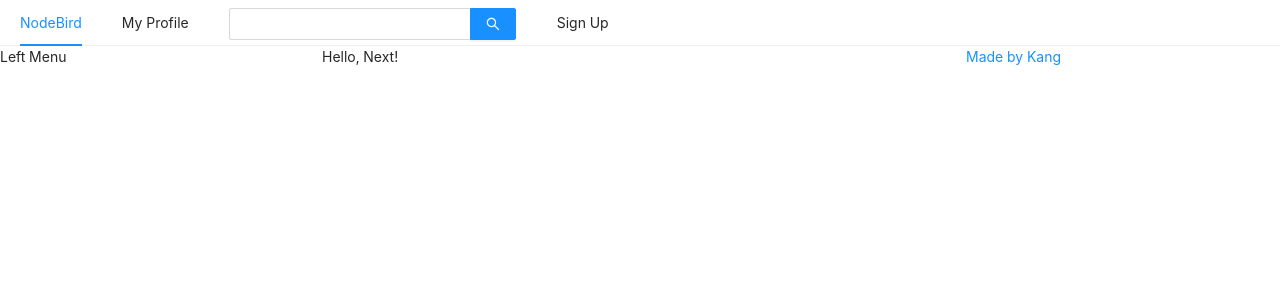
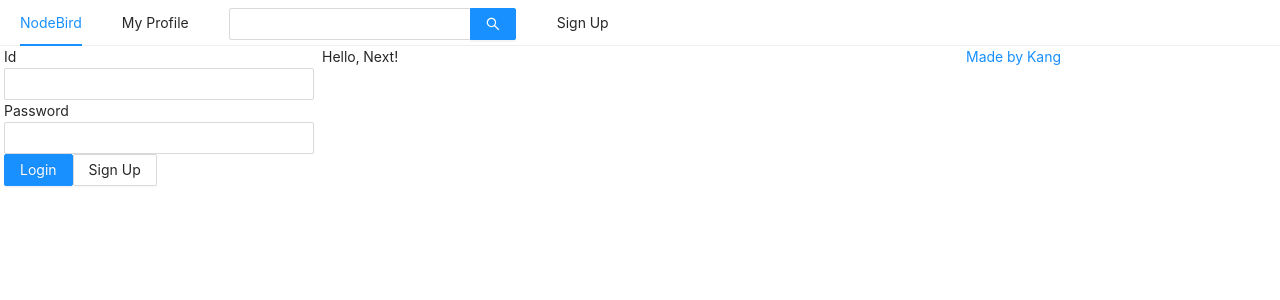
Before and after one commit to guswns951230/Nodebird, a Next.js app in the folder front/: page / in a window 1280 px wide. Shown: the top 300 px of the page. Built offline with nearby package versions, Linux system fonts and the light colour scheme.

Commit message:
Login Form 만들기

```diff
--- a/front/components/AppLayout.js
+++ b/front/components/AppLayout.js
@@ -1,9 +1,13 @@
-import React from 'react';
+import React, { useState } from 'react';
 import PropTypes from 'prop-types';
 import Link from 'next/link';
 import { Menu, Input, Row, Col } from 'antd';
 
+import UserProfile from '../components/UserProfile';
+import LoginForm from '../components/LoginForm';
+
 const AppLayout = ({ children }) => { // pages의 파일들이  공통적으로 사용할 Layout
+  const [isLoggedIn, setIsLoggedIn] = useState(false);
   return (
     <div>
       <Menu mode="horizontal">
@@ -26,7 +30,7 @@
 
       <Row gutter={8}>
         <Col xs={24} md={6}>  {/*n/24*/}
-          Left Menu
+          {isLoggedIn ? <UserProfile /> : <LoginForm />}
         </Col>
 
         <Col xs={24} md={12}>
--- /dev/null
+++ b/front/components/LoginForm.js
@@ -0,0 +1,45 @@
+import React, { useState, useCallback } from 'react';
+import { Form, Input, Button } from 'antd';
+import Link from 'next/link';
+
+const LoginForm = () => {
+  const [id, setId] = useState('');
+  const [password, setPassword] = useState('');
+
+  const onChangeId = useCallback((e) => {
+    setId(e.target.value);
+  }, []);
+
+  const onChangePassword = useCallback((e) => {
+    setPassword(e.target.value);
+  }, []);
+
+  return (
+    <Form style={{ marginLeft: '4px' }}>
+      <div>
+        <label htmlFor="user-id">Id</label>
+        <br />
+        <Input name="user-id" value={id} onChange={onChangeId} required />
+      </div>
+
+      <div>
+        <label htmlFor="user-password">Password</label>
+        <br />
+        <Input
+          name="user-password"
+          type="password"
+          value={password}
+          onChange={onChangePassword}
+          required
+        />
+      </div>
+
+      <div>
+        <Button type="primary" htmlType="submit" loading={false}>Login</Button>
+        <Link href="/signup"><a><Button>Sign Up</Button></a></Link>
+      </div>
+    </Form>
+  );
+};
+
+export default LoginForm;
--- /dev/null
+++ b/front/components/UserProfile.js
@@ -0,0 +1,12 @@
+import React from 'react';
+import { } from 'antd';
+
+const UserProfile = () => {
+  return (
+    <>
+
+    </>
+  );
+};
+
+export default UserProfile;
```
